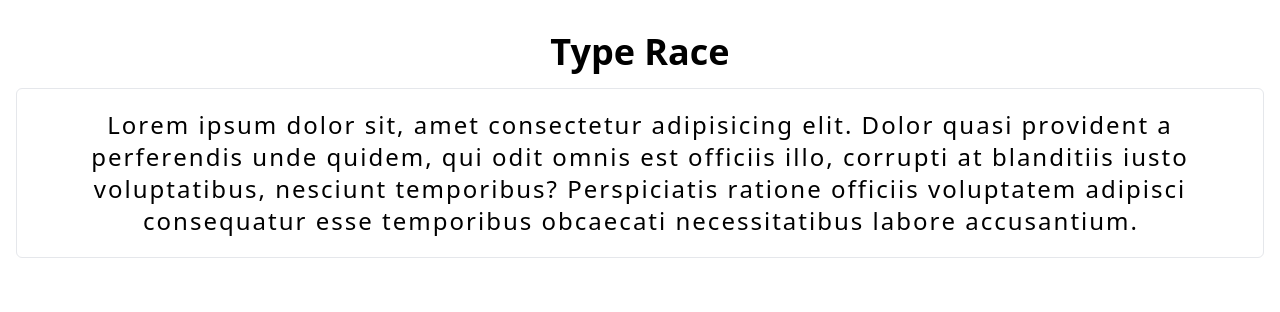
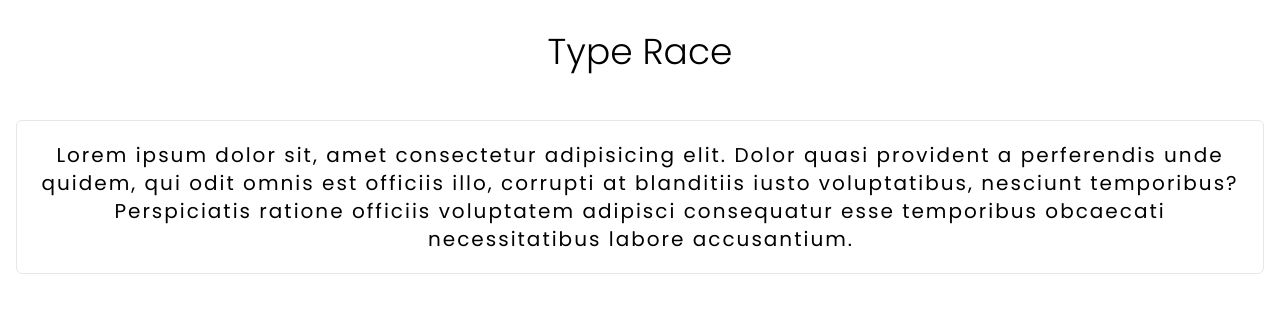
Before and after one commit to pengpa0012/type-race, a website: page index.html in a window 1280 px wide. Drawn offline with nearby package versions, Linux system fonts and the light colour scheme.

Commit message:
added start menu, font

```diff
--- a/index.html
+++ b/index.html
@@ -6,12 +6,20 @@
   <title>Type Race</title>
   <script src="./script.js" defer></script>
   <script src="https://cdn.tailwindcss.com"></script>
+  <link rel="stylesheet" href="./styles.css">
 </head>
 <body>
   <div class="max-w-7xl mx-auto p-4">
-    <h1 class="text-center my-4 text-4xl font-bold">Type Race</h1>
+    <h1 class="text-center mt-4 mb-12 text-4xl font-light">Type Race</h1>
+    <div class="start-menu flex flex-col gap-2 my-4 max-w-[400px] mx-auto hidden">
+      <input type="text" placeholder="Room ID" class="border rounded-md p-2 focus:outline-none">
+      <div class="flex gap-2">
+        <button class="bg-green-500 rounded-md py-1 px-3 w-full text-white text-lg">Join</button>
+        <button class="rounded-md py-1 px-3 w-full text-lg">Create</button>
+      </div>
+    </div>
     <div class="border rounded-md p-5">
-      <p class="text text-2xl text-center"></p>
+      <p class="text text-xl text-center"></p>
     </div>
   </div>
 </body>
--- a/script.js
+++ b/script.js
@@ -19,6 +19,8 @@ window.addEventListener("keydown", e => {
   }
 })
 
+
+
 // Menu UI
 //  -Room input
 // Game UI
@@ -27,3 +29,5 @@ window.addEventListener("keydown", e => {
 //  -Reset game
 //  -New game
 // Get random paragraphs
+// Websocket data
+//  -cursor
--- /dev/null
+++ b/styles.css
@@ -0,0 +1,11 @@
+@import url('https://fonts.googleapis.com/css2?family=Poppins:ital,wght@0,100;0,200;0,300;0,400;0,500;0,600;0,700;0,800;0,900;1,100;1,200;1,300;1,400;1,500;1,600;1,700;1,800;1,900&display=swap');
+
+* {
+  padding: 0;
+  margin: 0;
+  box-sizing: border-box;
+}
+
+body {
+  font-family: "Poppins", sans-serif;
+}
```
